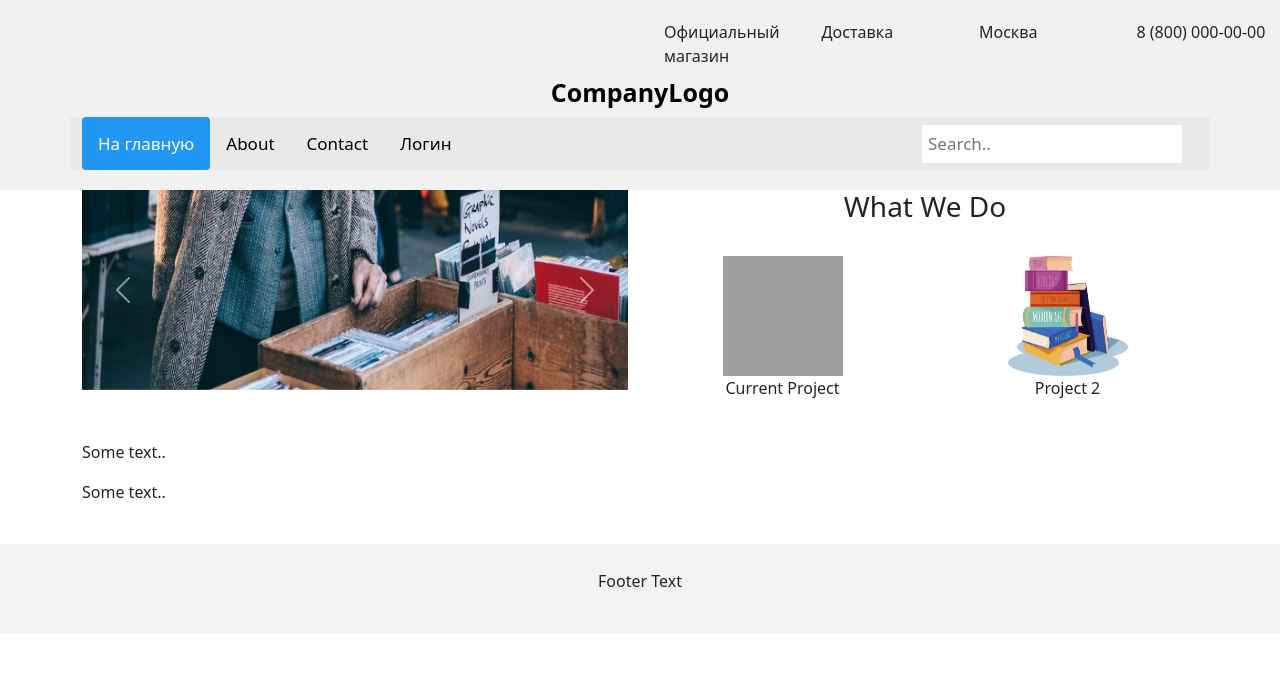
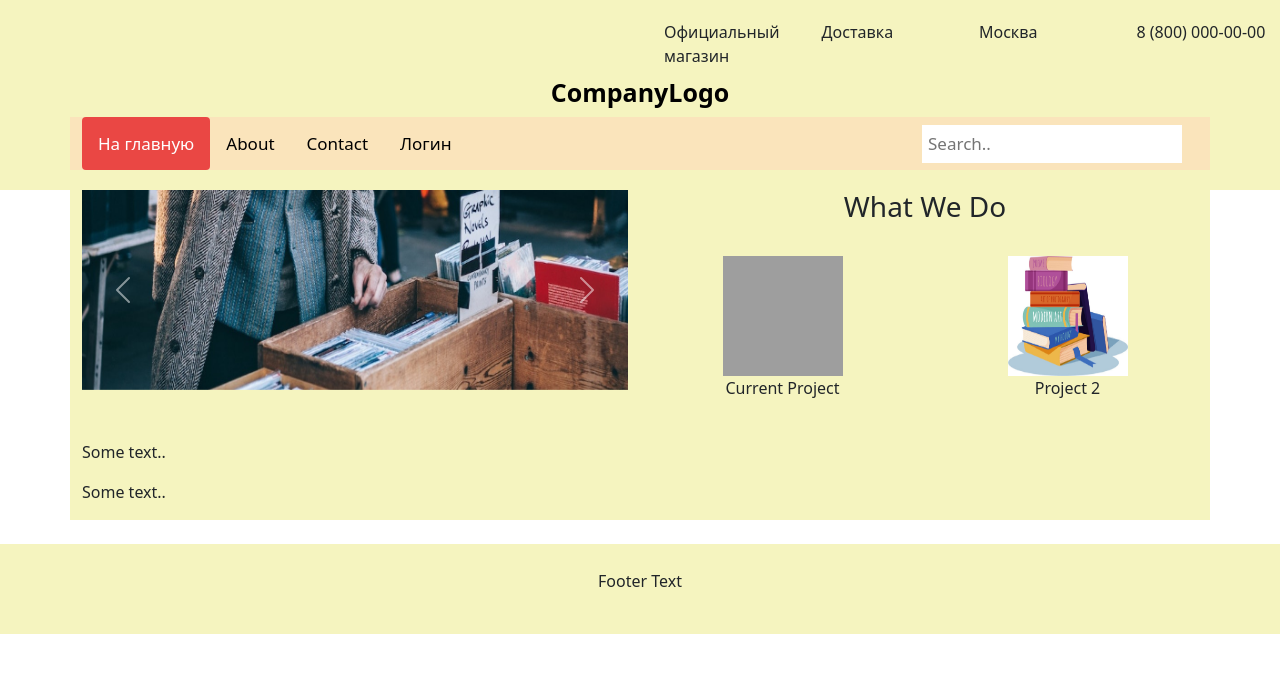
Before and after one commit to RainDarkNess/project_IVT_25_u, a Django app: page / in a window 1280 px wide. Shown: the top 673 px of the page. Run offline with Django 5.2, Linux system fonts and the light colour scheme; some libraries are stand-ins or nearby versions; grey boxes are pictures that could not be loaded.

Commit message:
<base> add base color list

```diff
--- a/books/main/templates/main/base.html
+++ b/books/main/templates/main/base.html
@@ -5,6 +5,7 @@
     <meta charset="UTF-8">
     <meta name="viewport" content="width=device-width, initial-scale=1">
     <link type="text/css" rel="stylesheet" href="{% static 'css/css.css' %}">
+    <link type="text/css" rel="stylesheet" href="{% static 'css/colors.css' %}">
 
 <!--    <link rel="stylesheet" href="https://maxcdn.bootstrapcdn.com/bootstrap/3.4.1/css/bootstrap.min.css">-->
 <!--    <script src="https://maxcdn.bootstrapcdn.com/bootstrap/3.4.1/js/bootstrap.min.js"></script>-->
--- /dev/null
+++ b/books/static/css/colors.css
@@ -0,0 +1,7 @@
+:root{
+    --primary: #ea4744;
+    --secondary: #fca18d;
+    --bg-color: #fae4bb;
+    --bg-second: #f5f4bf;
+    --bg-other: #99c9cc;
+}
--- a/books/static/css/css.css
+++ b/books/static/css/css.css
@@ -8,11 +8,18 @@
     margin: 20px;
 }
 
+.container{
+    background: var(--bg-second);
+}
+.container-fluid{
+    background: var(--bg-second);
+}
+
 /* Header */
 
 .header {
     overflow: hidden;
-    background-color: #f1f1f1;
+    background-color: var(--bg-second);
     padding: 20px 10px;
 }
 
@@ -44,8 +51,8 @@
 }
 
 .header a:hover {
-    background-color: #ddd;
-    color: black;
+    /*background-color: var(--secondary);*/
+    /*color: black;*/
 }
 
 .header a.active {
@@ -76,7 +83,7 @@
 /* Add a black background color to the top navigation bar */
 .topnav {
     overflow: hidden;
-    background-color: #e9e9e9;
+    background-color: var(--bg-color);
 }
 
 /* Style the links inside the navigation bar */
@@ -92,13 +99,13 @@
 
 /* Change the color of links on hover */
 .topnav a:hover {
-    background-color: #ddd;
+    background-color: var(--secondary);
     color: black;
 }
 
 /* Style the "active" element to highlight the current page */
 .topnav a.active {
-    background-color: #2196F3;
+    background-color: var(--primary);
     color: white;
 }
 
```
